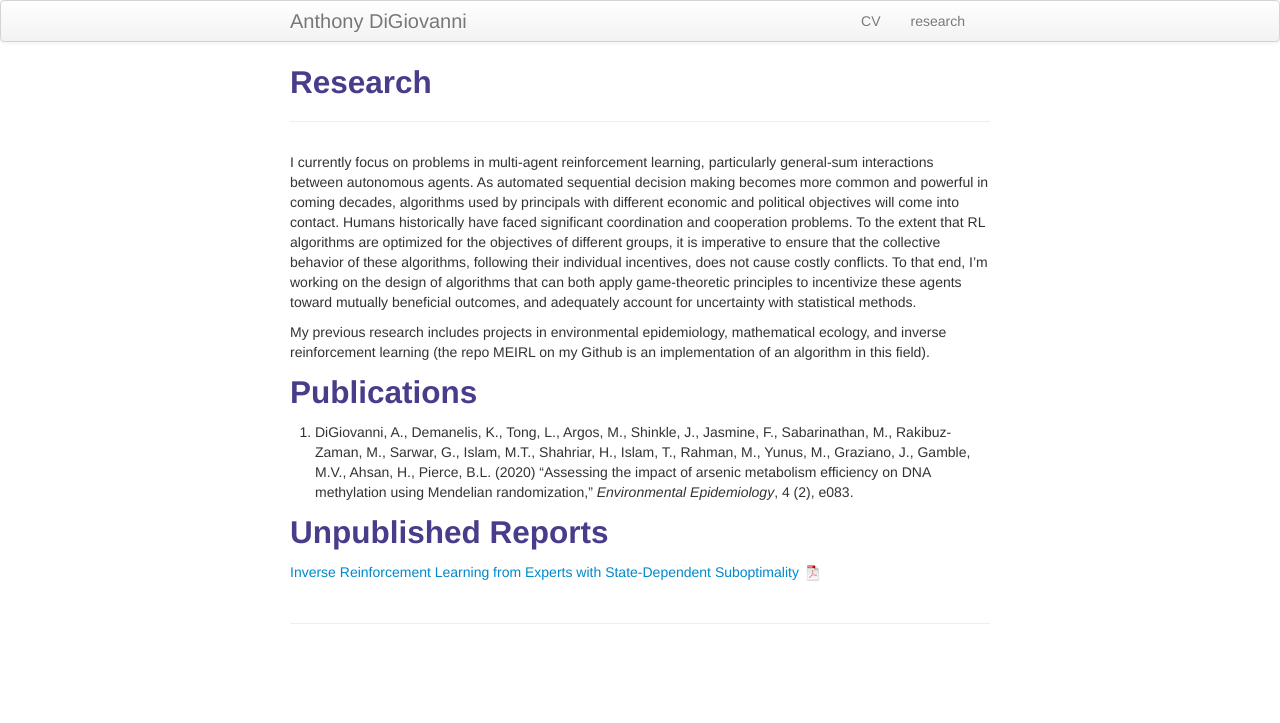
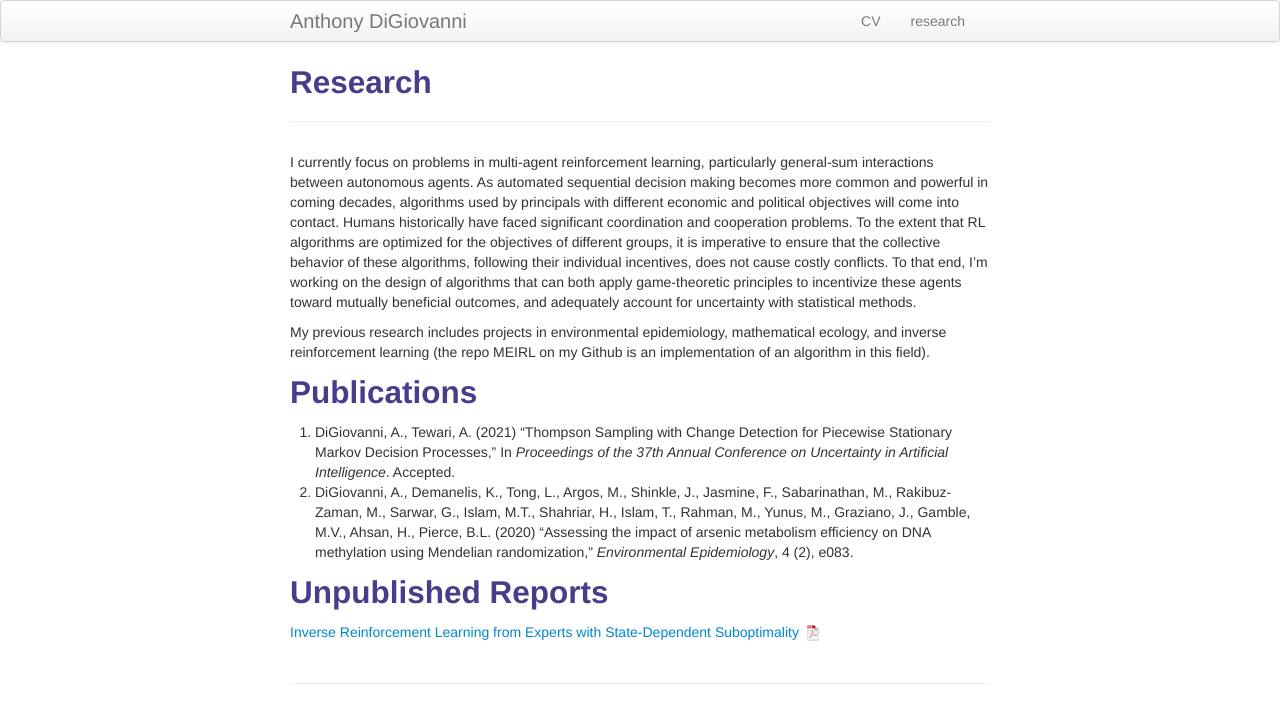
Before and after one commit to digiovannia/digiovannia.github.io, a Jekyll site: the page built from pages/research.md, in a window 1280 px wide. Shown: the top 723 px of the page. Built offline with Jekyll 4.4.1, drawn with Linux system fonts in a browser that asks for light colours.

Commit message:
Thompson Sampling

```diff
--- a/pages/research.md
+++ b/pages/research.md
@@ -10,7 +10,8 @@ My previous research includes projects in environmental epidemiology, mathematic
 
 ## Publications
 
-1. DiGiovanni, A., Demanelis, K., Tong, L., Argos, M., Shinkle, J., Jasmine, F., Sabarinathan, M., Rakibuz-Zaman, M., Sarwar, G., Islam, M.T., Shahriar, H., Islam, T., Rahman, M., Yunus, M., Graziano, J., Gamble, M.V., Ahsan, H., Pierce, B.L. (2020) "Assessing the impact of arsenic metabolism efficiency on DNA methylation using Mendelian randomization," *Environmental Epidemiology*, 4 (2), e083.
+1. DiGiovanni, A., Tewari, A. (2021) "Thompson Sampling with Change Detection for Piecewise Stationary Markov Decision Processes," In *Proceedings of the 37th Annual Conference on Uncertainty in Artificial Intelligence*. Accepted.
+2. DiGiovanni, A., Demanelis, K., Tong, L., Argos, M., Shinkle, J., Jasmine, F., Sabarinathan, M., Rakibuz-Zaman, M., Sarwar, G., Islam, M.T., Shahriar, H., Islam, T., Rahman, M., Yunus, M., Graziano, J., Gamble, M.V., Ahsan, H., Pierce, B.L. (2020) "Assessing the impact of arsenic metabolism efficiency on DNA methylation using Mendelian randomization," *Environmental Epidemiology*, 4 (2), e083.
 
 ## Unpublished Reports
 
```
